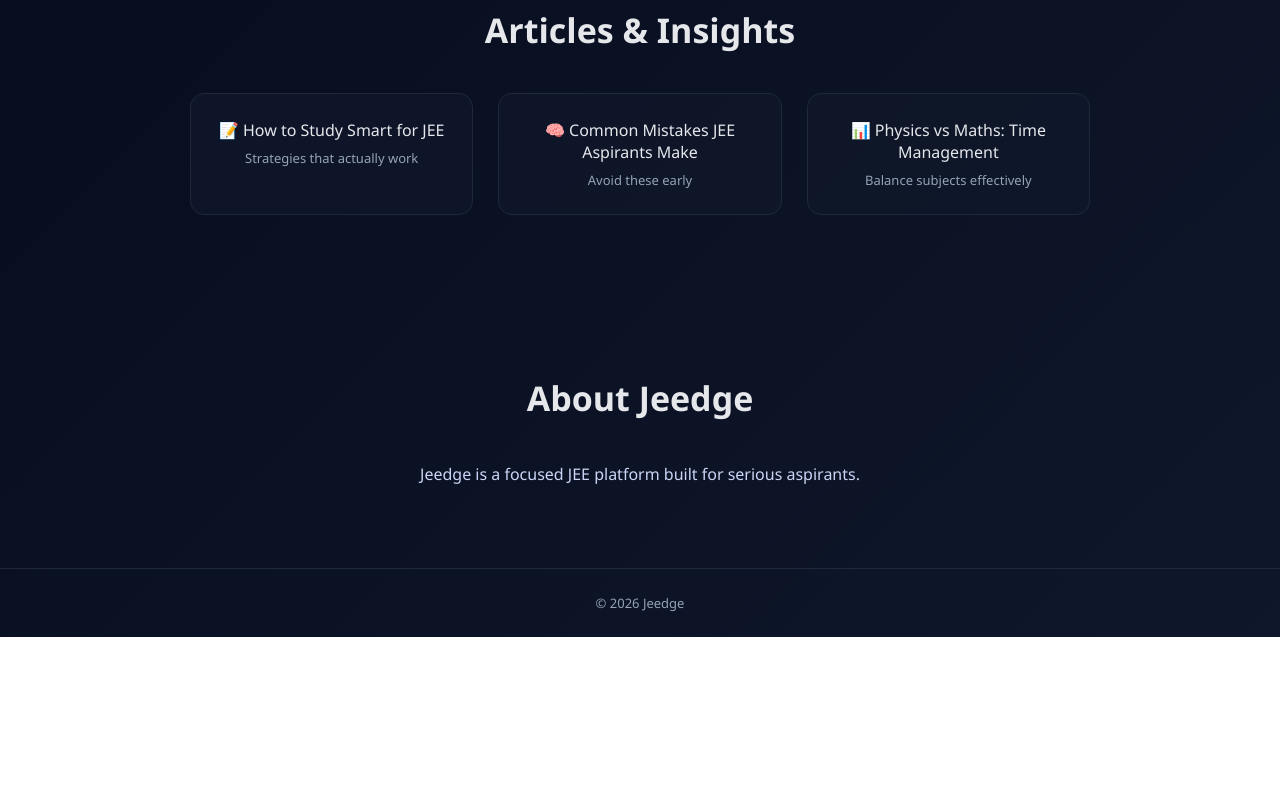
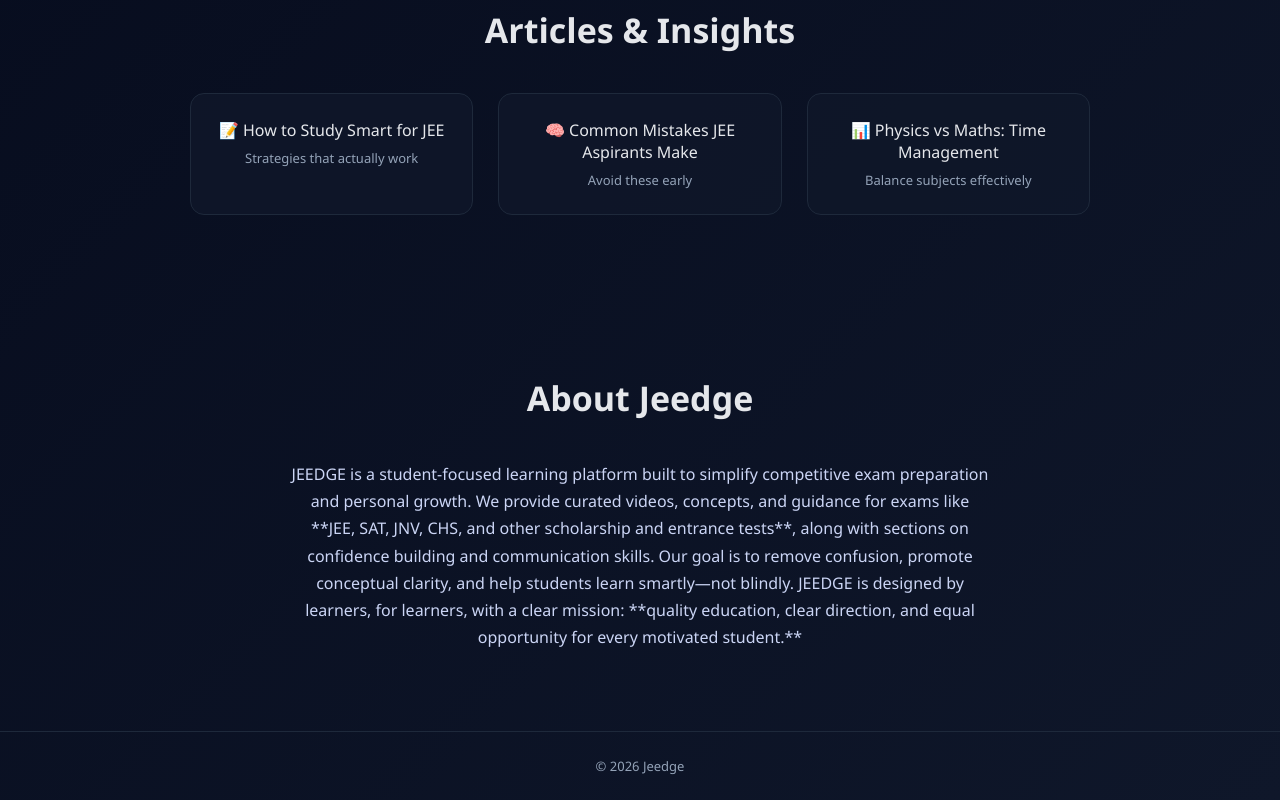
Before and after one commit to Shut-up-and-Study/Growth, a website: page public/index.html in a window 1280 px wide. Shown: the part 1548-2348 px from the top of the page. Before the commit the page ends 2185 px from the top, so only its background shows below. Drawn offline with Linux system fonts and the light colour scheme.

Commit message:
Revise about section content for clarity and detail
Updated the content in the about section to provide a clearer mission statement and description of the platform's offerings.

```diff
--- a/public/index.html
+++ b/public/index.html
@@ -133,9 +133,12 @@
     </h2>
 
     <p class="about-text"
-       data-en="Jeedge is a focused JEE platform built for serious aspirants."
-       data-hi="Jeedge एक केंद्रित JEE प्लेटफ़ॉर्म है जो गंभीर छात्रों के लिए बनाया गया है।">
-      Jeedge is a focused JEE platform built for serious aspirants.
+       data-en="**JEEDGE is a student-focused learning platform built to simplify competitive exam preparation and personal growth. We provide curated videos, concepts, and guidance for exams like **JEE, SAT, JNV, CHS, and other scholarship and entrance tests**, along with sections on confidence building and communication skills. Our goal is to remove confusion, promote conceptual clarity, and help students learn smartly—not blindly. JEEDGE is designed by learners, for learners, with a clear mission: **quality education, clear direction, and equal opportunity for every motivated student.**
+"
+       data-hi="JEEDGE एक छात्र-केंद्रित लर्निंग प्लेटफ़ॉर्म है, जिसका उद्देश्य प्रतियोगी परीक्षाओं और व्यक्तिगत विकास की तैयारी को सरल बनाना है। हम **JEE, SAT, JNV, CHS तथा अन्य छात्रवृत्ति और प्रवेश परीक्षाओं** के लिए चयनित वीडियो, स्पष्ट कॉन्सेप्ट और सही मार्गदर्शन प्रदान करते हैं, साथ ही आत्मविश्वास और संचार कौशल के लिए भी विशेष सेक्शन उपलब्ध कराते हैं। हमारा लक्ष्य भ्रम को दूर करना, अवधारणाओं को स्पष्ट करना और छात्रों को स्मार्ट तरीके से सीखने में मदद करना है। JEEDGE विद्यार्थियों द्वारा, विद्यार्थियों के लिए बनाया गया प्लेटफ़ॉर्म है, जिसका एक ही मिशन है— **गुणवत्तापूर्ण शिक्षा, स्पष्ट दिशा और हर मेहनती छात्र के लिए समान अवसर।**
+">
+   JEEDGE is a student-focused learning platform built to simplify competitive exam preparation and personal growth. We provide curated videos, concepts, and guidance for exams like **JEE, SAT, JNV, CHS, and other scholarship and entrance tests**, along with sections on confidence building and communication skills. Our goal is to remove confusion, promote conceptual clarity, and help students learn smartly—not blindly. JEEDGE is designed by learners, for learners, with a clear mission: **quality education, clear direction, and equal opportunity for every motivated student.**
+
     </p>
   </section>
 
```
